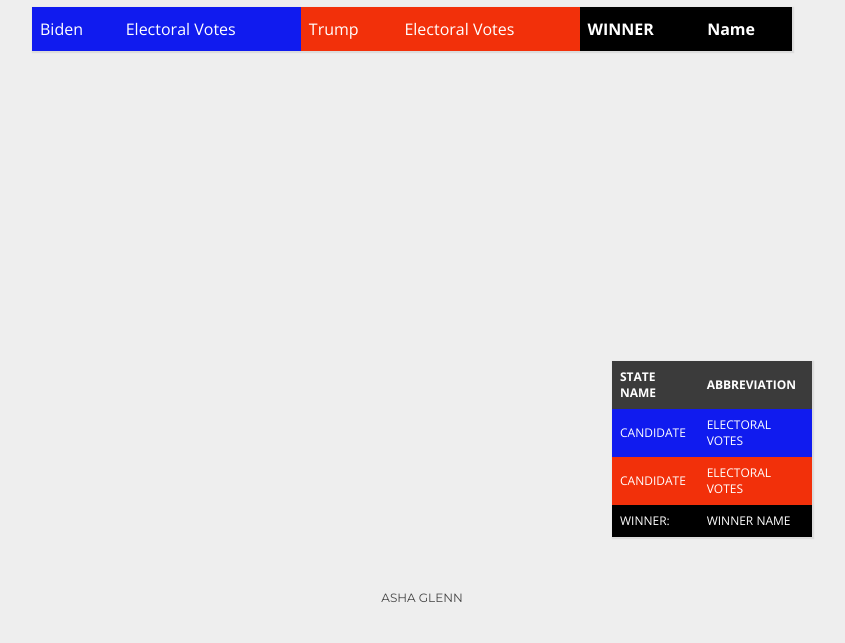
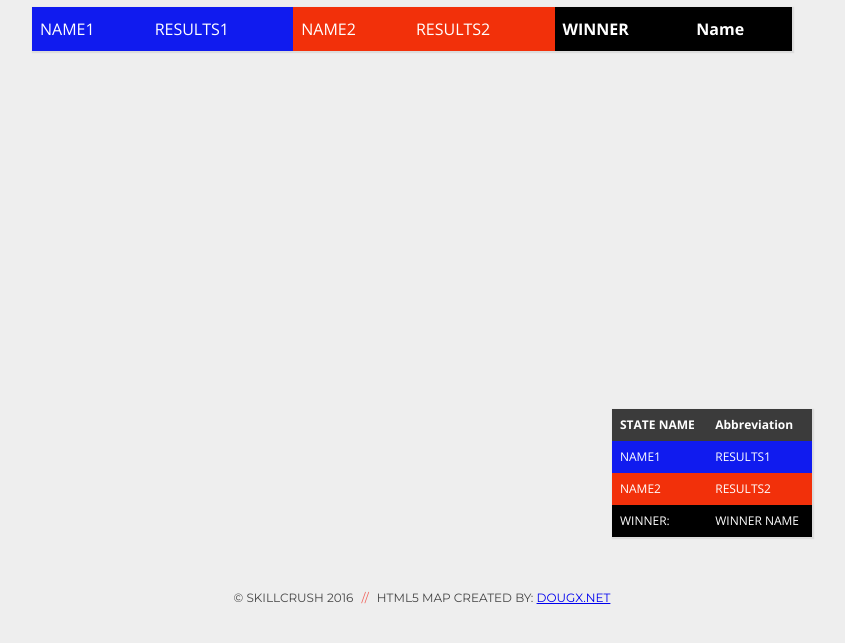
Before and after one commit to ashaglenn/election-map, a plain HTML site: page index.html in a window 1280 px wide. Shown: the part 117-760 px from the top of the page, without its empty margins (218-1063 px from the left). Drawn offline with nearby package versions, Linux system fonts and the light colour scheme; a script that the page names is missing.

Commit message:
Update index.html

```diff
--- a/index.html
+++ b/index.html
@@ -22,17 +22,17 @@
         <theader>
           <tr>
             <th>STATE NAME</th>
-            <th>ABBREVIATION</th>
+            <th>Abbreviation</th>
           </tr>
         </theader>
         <tbody>
           <tr>
-            <td class="name-1">CANDIDATE</td>
-            <td class="name-1">ELECTORAL VOTES</td>
+            <td class="name-1">NAME1</td>
+            <td class="name-1">RESULTS1</td>
           </tr>
           <tr>
-            <td class="name-2">CANDIDATE</td>
-            <td class="name-2">ELECTORAL VOTES</td>
+            <td class="name-2">NAME2</td>
+            <td class="name-2">RESULTS2</td>
           </tr>
           <tr>
             <td class="winner">WINNER:</td>
@@ -44,10 +44,10 @@
       <table id='countryResults' style="position:absolute; top:10px; left:10px;">
         <tbody>
           <tr>
-            <td class="name-1">Biden</td>
-            <td class="name-1">Electoral Votes</td>
-            <td class="name-2">Trump</td>
-            <td class="name-2">Electoral Votes</td>
+            <td class="name-1">NAME1</td>
+            <td class="name-1">RESULTS1</td>
+            <td class="name-2">NAME2</td>
+            <td class="name-2">RESULTS2</td>
             <th>WINNER</th>
             <th>Name</th>
           </tr>
@@ -57,7 +57,7 @@
     </div>
     <br clear="all">
     <footer>
-      <p>Asha Glenn</p>
+      <p>&copy; Skillcrush 2016 <span>//</span> HTML5 Map Created By: <a href="http://dougx.net/map/usmap.html" target="_blank">DougX.net</a></p>
     </footer>
 
   </div>
```
